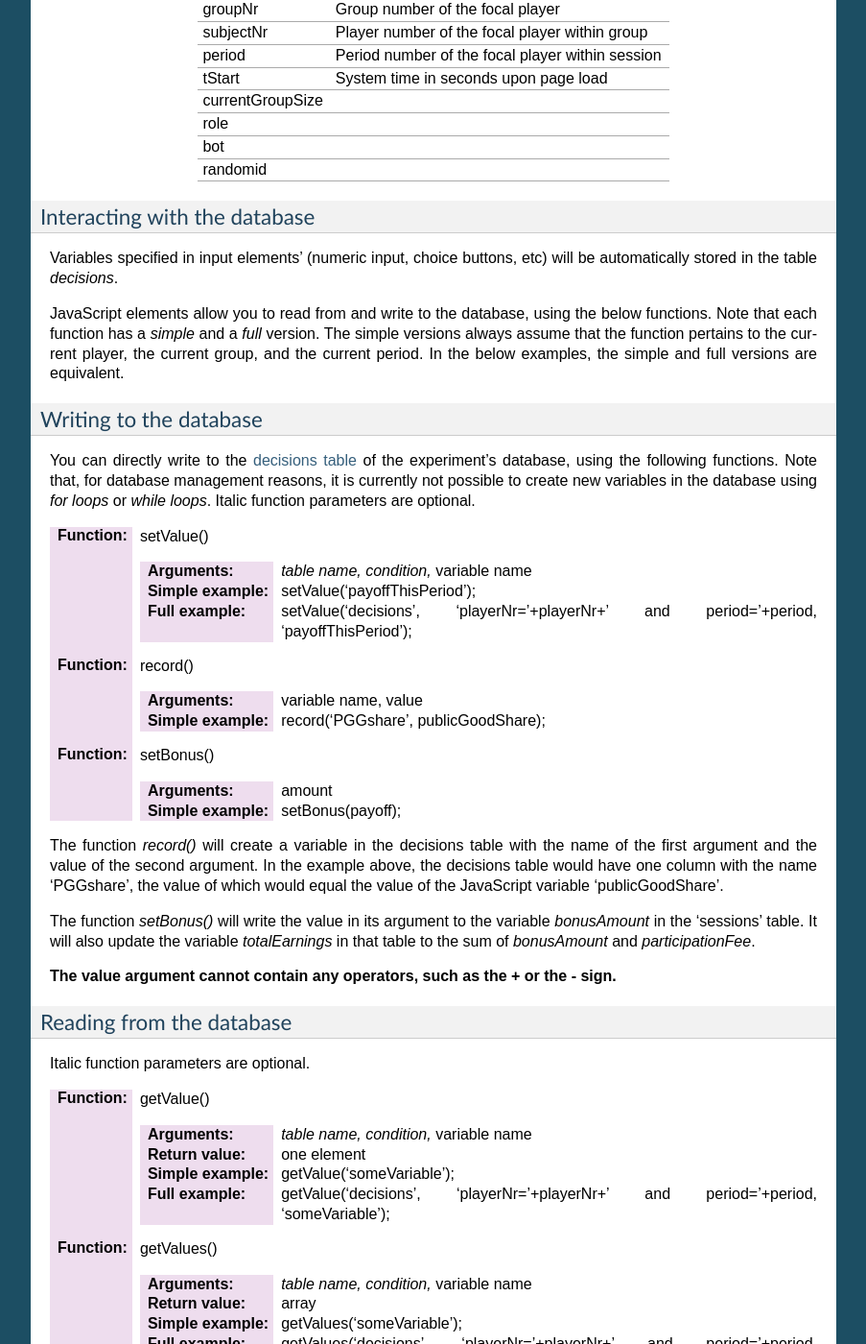
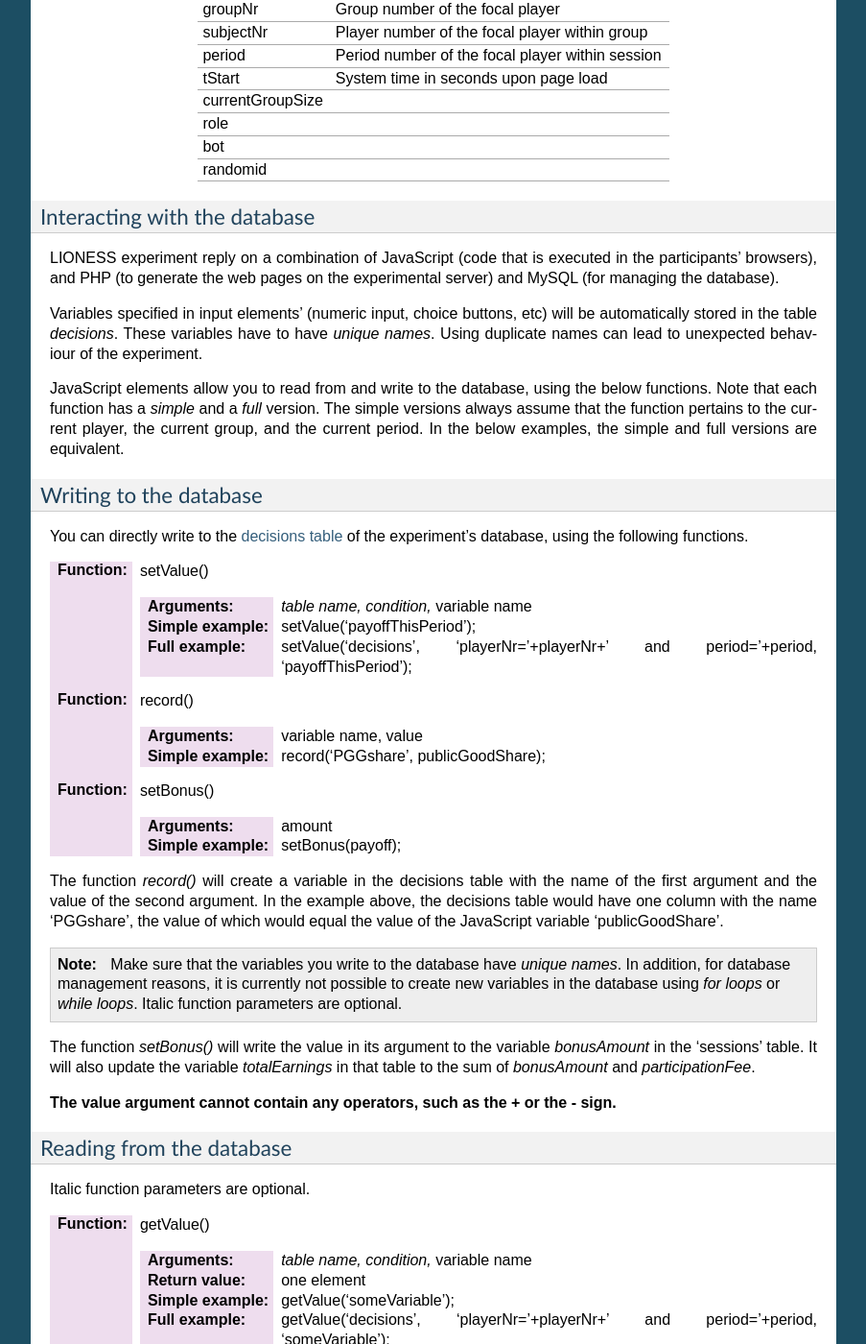
Before and after one commit to marcusgia2505/LIONESS_doc, a Sphinx documentation site: the page built from docs/040_reference_manual.rst, in a window 1280 px wide and 1400 px high, scrolled down 16636 px. Shown: the whole window at 96% size, without its empty margins (198-1101 px from the left). Built offline with Sphinx 7.4.7, drawn with Linux system fonts in a browser that asks for light colours.

Commit message:
Update 040_reference_manual.rst

```diff
--- a/docs/040_reference_manual.rst
+++ b/docs/040_reference_manual.rst
@@ -645,7 +645,9 @@ randomid
 Interacting with the database
 ------------------------------------
 
-Variables specified in input elements' (numeric input, choice buttons, etc) will be automatically stored in the table *decisions*.
+LIONESS experiment reply on a combination of JavaScript (code that is executed in the participants' browsers), and PHP (to generate the web pages on the experimental server) and MySQL (for managing the database).
+
+Variables specified in input elements' (numeric input, choice buttons, etc) will be automatically stored in the table *decisions*. These variables have to have *unique names*. Using duplicate names can lead to unexpected behaviour of the experiment.
 
 JavaScript elements allow you to read from and write to the database, using the below functions. Note that each function has a *simple* and a *full* version. The simple versions always assume that the function pertains to the current player, the current group, and the current period. In the below examples, the simple and full versions are equivalent.
 
@@ -679,6 +681,8 @@ You can directly write to the :ref:`decisions table <experiment_tables__decision
 
 
 The function `record()` will create a variable in the decisions table with the name of the first argument and the value of the second argument. In the example above, the decisions table would have one column with the name 'PGGshare', the value of which would equal the value of the JavaScript variable 'publicGoodShare'.
+
+.. note:: Make sure that the variables you write to the database have *unique names*. In addition, for database management reasons, it is currently not possible to create new variables in the database using *for loops* or *while loops*. Italic function parameters are optional.
 
 The function `setBonus()` will write the value in its argument to the variable `bonusAmount` in the 'sessions' table. It will also update the variable `totalEarnings` in that table to the sum of `bonusAmount` and `participationFee`.
 
```
Also changed, not shown: other parts of docs/040_reference_manual.rst (+1 -1 lines).
